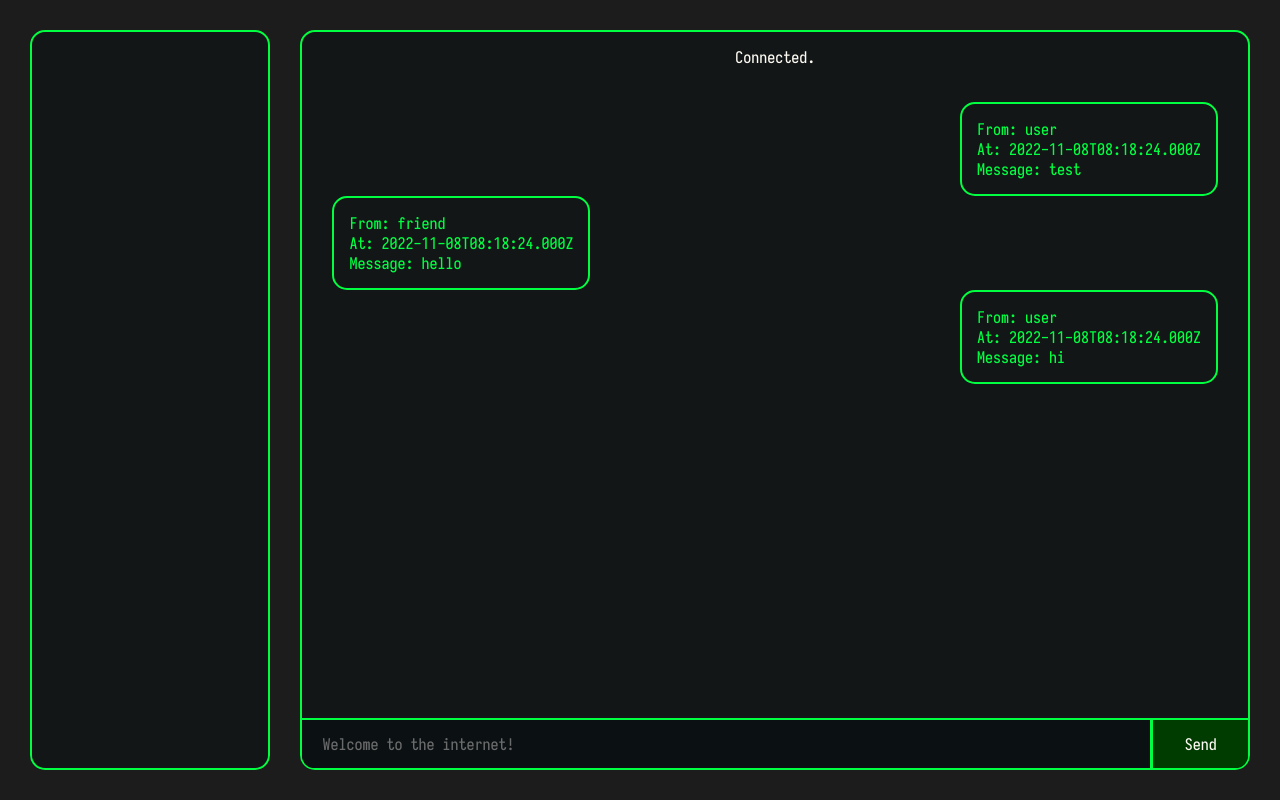
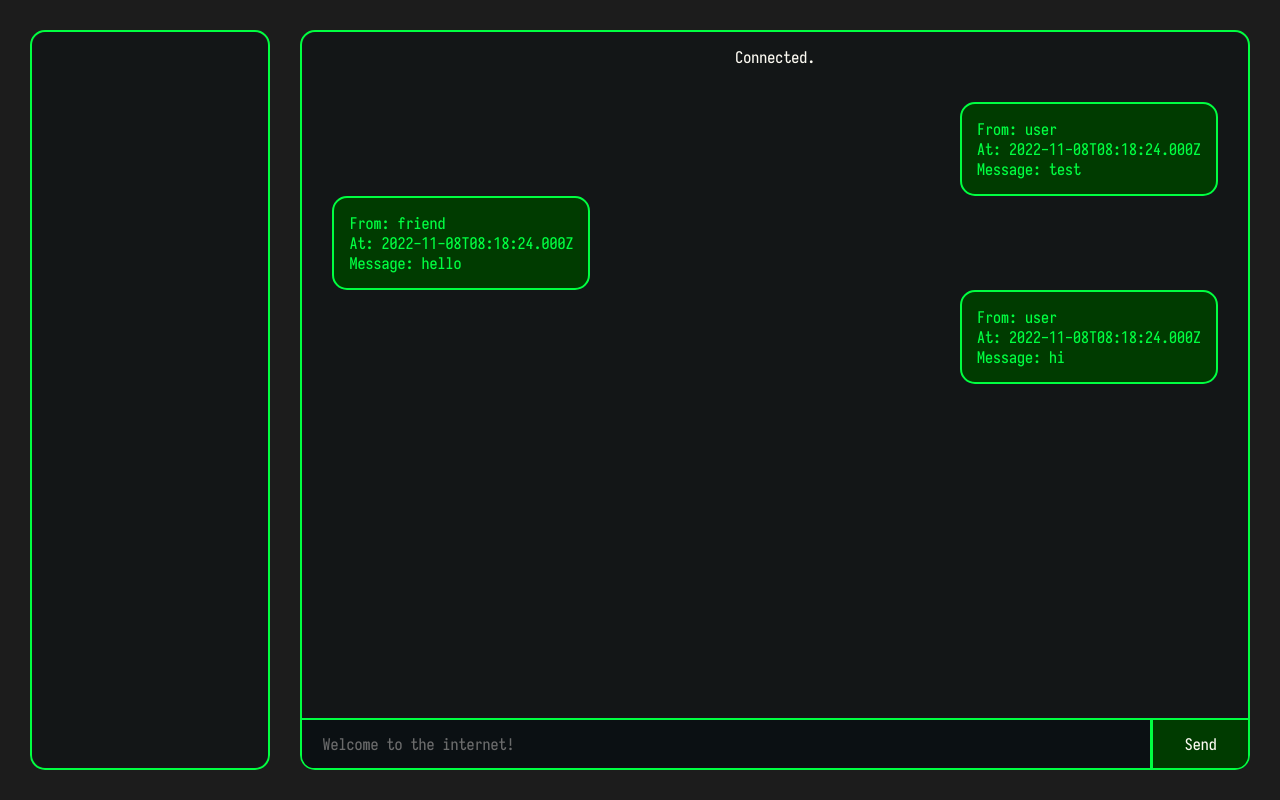
Before and after one commit to vlmlee/messenger, a React (Vite) app in the folder client/: page / in a window 1280 px wide. Built offline with nearby package versions, Linux system fonts and the light colour scheme.

Commit message:
Updated background color of chat message

```diff
--- a/client/src/stylesheets/global.scss
+++ b/client/src/stylesheets/global.scss
@@ -132,6 +132,7 @@
                     border-radius: 15px;
                     position: relative;
                     text-align: left;
+                    background-color: var(--matrix-green-dark);
 
                     &__name {
                     }
```
